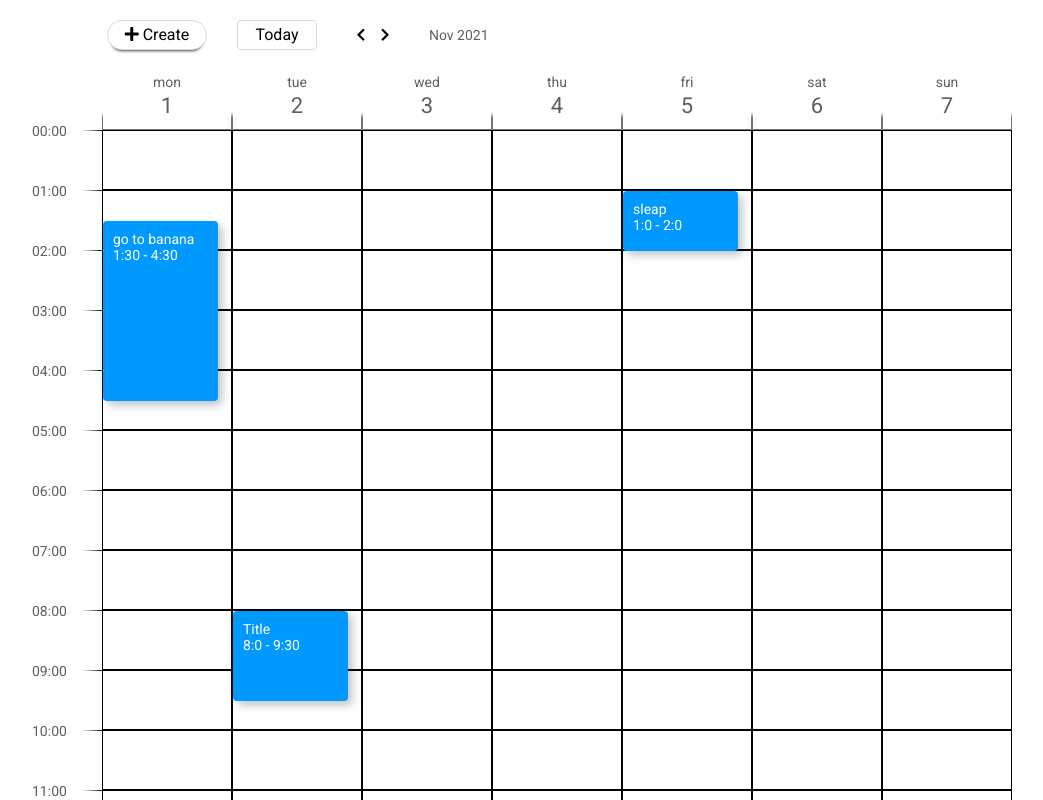
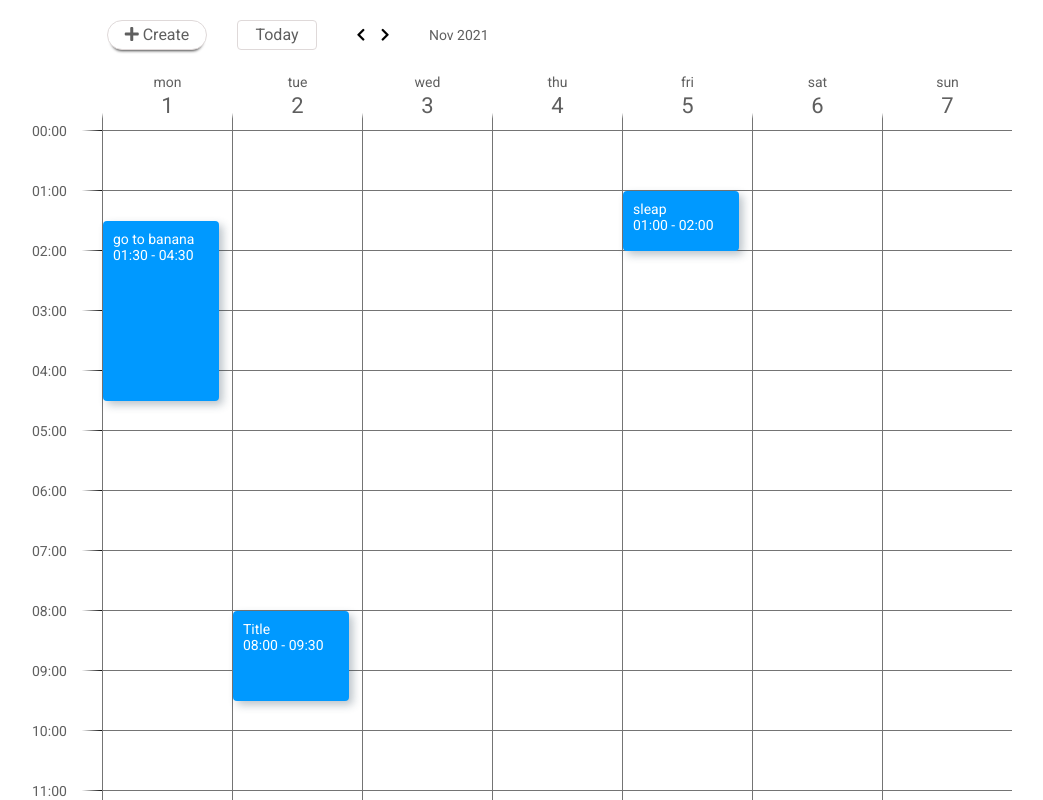
Before and after one commit to denzzlle171/project-calendar-JS, a website with bundled scripts: page index.html in a window 1280 px wide. Both pictures are taken after a click on the button 478 px from the left and 34 px from the top of the page. Shown: the whole page, without its empty margins (118-1161 px from the left). Built offline with nearby package versions, Linux system fonts and the light colour scheme.

Commit message:
save 12.11

```diff
--- a/scripts/calendar/timescale.js
+++ b/scripts/calendar/timescale.js
@@ -1,10 +1,11 @@
 import { createNumbersArray } from '../common/createNumbersArray.js';
+import { formatNumbers } from '../common/createNumbersArray.js';
 
 export const renderTimescale = () => {
   // ф-ция должна генерировать разметку для боковой шкалы времени (24 часа)
   // bring to format 00:00
   const arrChangeNumber = createNumbersArray(0, 24).map((element) =>
-    element < 10 ? '0' + element : element
+    formatNumbers(element)
   );
   // create string
   const ArrTimeString = arrChangeNumber.map(
--- a/scripts/common/createNumbersArray.js
+++ b/scripts/common/createNumbersArray.js
@@ -5,3 +5,7 @@ export const createNumbersArray = (from, to) => {
     .map((val, index) => from + index);
   return numbersArray;
 };
+
+export const formatNumbers = (numb) => {
+  return numb < 10 ? '0' + numb : numb;
+};
--- a/scripts/events/events.js
+++ b/scripts/events/events.js
@@ -1,6 +1,7 @@
 import { getItem, setItem } from '../common/storage.js';
 import shmoment from '../common/shmoment.js';
 import { openPopup, closePopup } from '../common/popup.js';
+import { formatNumbers } from '../common/createNumbersArray.js';
 
 const weekElem = document.querySelector('.calendar__week');
 const deleteEventBtn = document.querySelector('.delete-event-btn');
@@ -28,6 +29,9 @@ function removeEventsFromCalendar() {
     element.remove();
   });
 }
+// const formatNumbers = (numb) => {
+//   return numb < 10 ? '0' + numb : numb;
+// };
 
 const createEventElement = (event) => {
   removeEventsFromCalendar(); // delete old events
@@ -54,7 +58,11 @@ const createEventElement = (event) => {
   blockOfEvent.append(eventTitle);
 
   eventTime.classList.add('event__time');
-  eventTime.innerText = `${event.start.getHours()}:${event.start.getMinutes()} - ${event.end.getHours()}:${event.end.getMinutes()}`;
+  eventTime.innerText = `${formatNumbers(
+    event.start.getHours()
+  )}:${formatNumbers(event.start.getMinutes())} - ${formatNumbers(
+    event.end.getHours()
+  )}:${formatNumbers(event.end.getMinutes())}`;
   blockOfEvent.append(eventTime);
   return blockOfEvent;
   //   здесь для создания DOM элемента события используйте document.createElement
--- a/styles/calendar.scss
+++ b/styles/calendar.scss
@@ -1,3 +1,4 @@
+@import "varible.scss";
 // стили сетки календаря и заголовка календаря с днями недели
 
 .calendar {
@@ -19,7 +20,9 @@
         border: none;
         border-width: 1px;
         border-style: solid;
-        border-image: linear-gradient(0deg, rgb(116, 116, 116) 20%, transparent 30%);
+        border-image: linear-gradient(0deg, $colore-grid 20%, transparent 30%);
+        border-bottom: none;
+        border-right: none;
         border-image-slice: 1;
         align-items: center;
         z-index: 1;
@@ -40,7 +43,8 @@
     }
     &__time-slot {
         position: relative;
-        border: 1px solid black;
+        border-top: 1px solid $colore-grid;
+        border-left: 1px solid $colore-grid;
         min-width: 130px;
         height: 60px;
     }
--- a/styles/create-event.scss
+++ b/styles/create-event.scss
@@ -5,6 +5,7 @@
     border-radius: 48px;
     border-radius: transparent;
     box-shadow: 0px 5px 3px -4px #474747;
+    color: $colore-icon-text;
 }
 
 input,
@@ -14,10 +15,15 @@ textarea {
     border: 1px solid rgb(163, 165, 167);
 }
 
+.modal__content {
+    box-shadow: 4px 4px 8px 0px rgba(34, 60, 80, 0.3);
+}
+
 .event-form {
     display: flex;
     flex-direction: column;
     border: none;
+
     &__field {
         margin-bottom: 60px;
     }
@@ -53,6 +59,14 @@ textarea {
     .form__time {
         display: flex;
     }
+
+    .fa-chevron-left {
+        color: $colore-icon-text;
+    }
+    .fa-chevron-right {
+        color: $colore-icon-text;
+    }
+
     .fa-clock {
         margin-top: 5px;
         margin-left: 5px;
--- a/styles/navigation.scss
+++ b/styles/navigation.scss
@@ -1,3 +1,4 @@
+@import "varible.scss";
 // стили навигации
 .header {
     position: absolute;
@@ -17,6 +18,7 @@
         width: 80px;
         border-radius: 4px;
         padding: 0px;
+        color: $colore-icon-text;
     }
 
     &__displayed-month {
--- a/styles/varible.scss
+++ b/styles/varible.scss
@@ -1 +1,2 @@
 $colore-icon-text: rgb(95, 95, 95);
+$colore-grid: rgb(116, 116, 116);
```
Also changed, not shown: index.html (+3 -0 lines), styles/styles.css, 1 other file.
